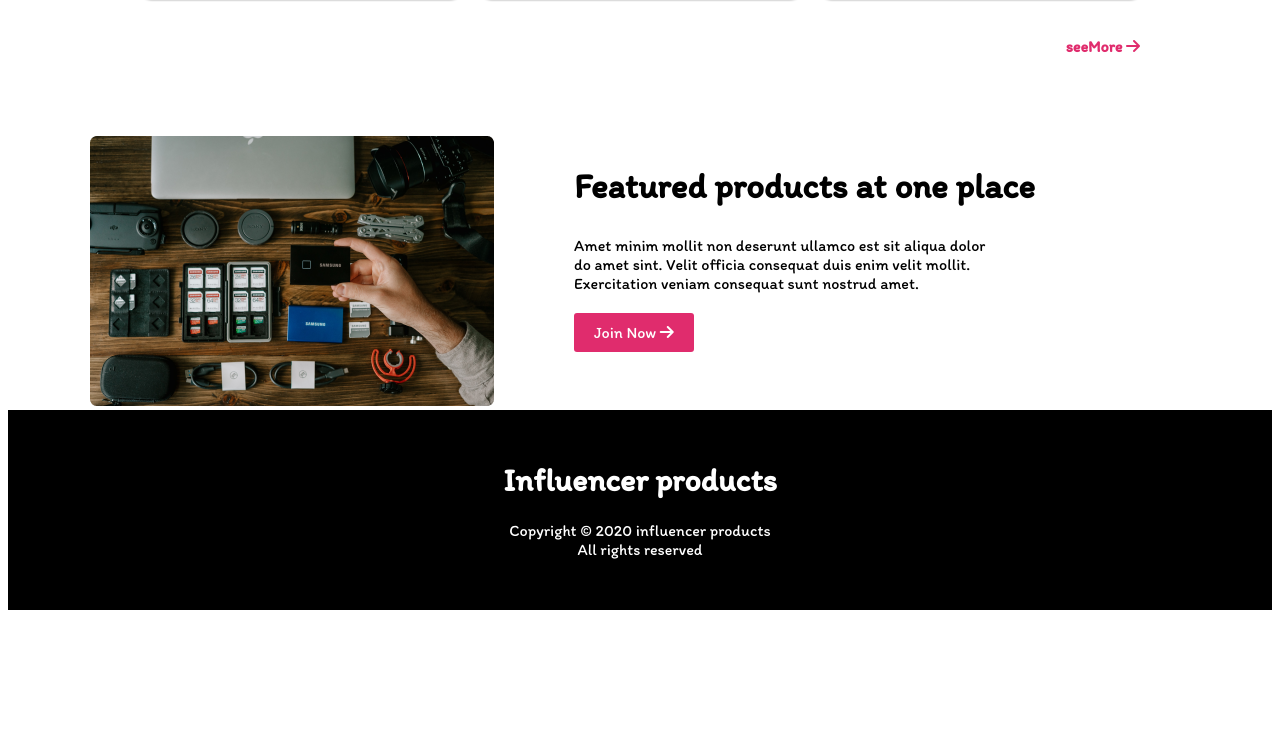
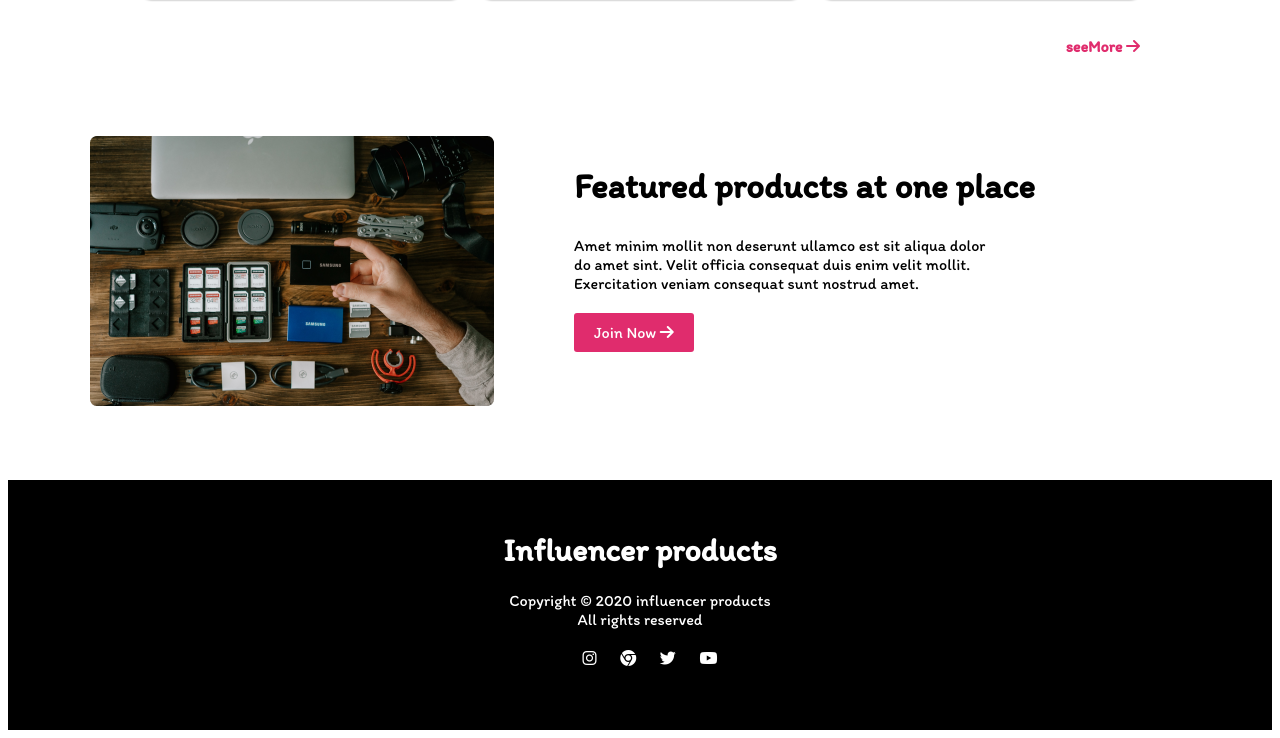
Before and after one commit to uh-shuvo/influence-gear, a plain HTML site: page index.html in a window 1280 px wide. Shown: the part 2441-3179 px from the top of the page. Before the commit the page ends 3059 px from the top, so only its background shows below. Drawn offline with Linux system fonts and the light colour scheme; a web font is replaced by a local one.

Commit message:
footer added

```diff
--- a/index.html
+++ b/index.html
@@ -267,6 +267,12 @@
             <div class="footer-start">
                 <h1 class="footer-title">Influencer products</h1>
                 <p class="footer-details">Copyright © 2020 influencer products <br> All rights reserved</p>
+                <div class="footer-icon">
+                    <i class="fa-brands fa-instagram"></i>
+                    <i class="fa-brands fa-chrome"></i>
+                    <i class="fa-brands fa-twitter"></i>
+                    <i class="fa-brands fa-youtube"></i>
+                </div>
             </div>
         </footer>
         <!-- footer section end  -->
--- a/style.css
+++ b/style.css
@@ -166,6 +166,10 @@ main {
 
 /* .feature product start
 ========================= */
+.feature-prosuct {
+    margin-bottom: 70px;
+}
+
 .products {
     display: flex;
 }
@@ -194,7 +198,7 @@ main {
 =============== */
 footer {
     background-color: black;
-    height: 200px;
+    height: 250px;
 }
 
 .footer-start {
@@ -209,3 +213,12 @@ footer {
 .footer-details {
     color: white;
 }
+
+.footer-icon {
+    margin-top: 20px;
+}
+
+.footer-icon i {
+    color: white;
+    margin-left: 20px;
+}
```
